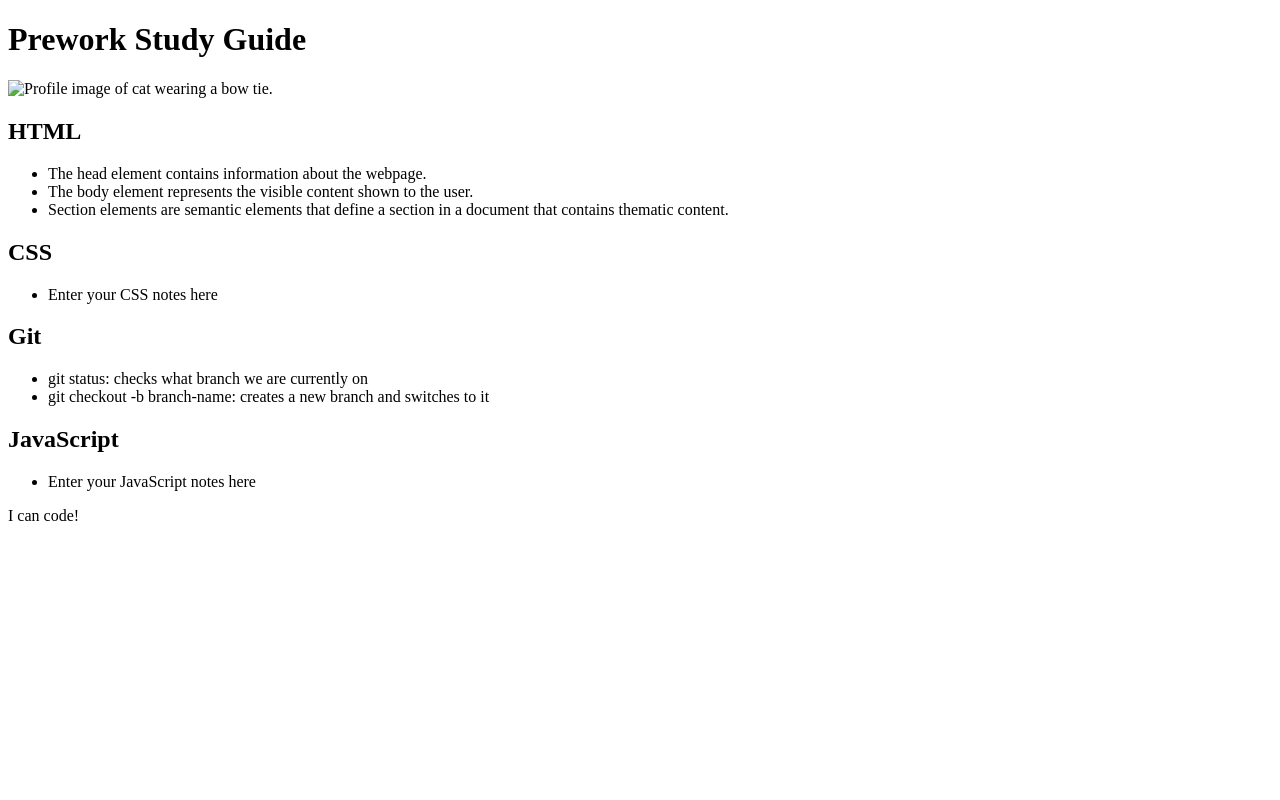
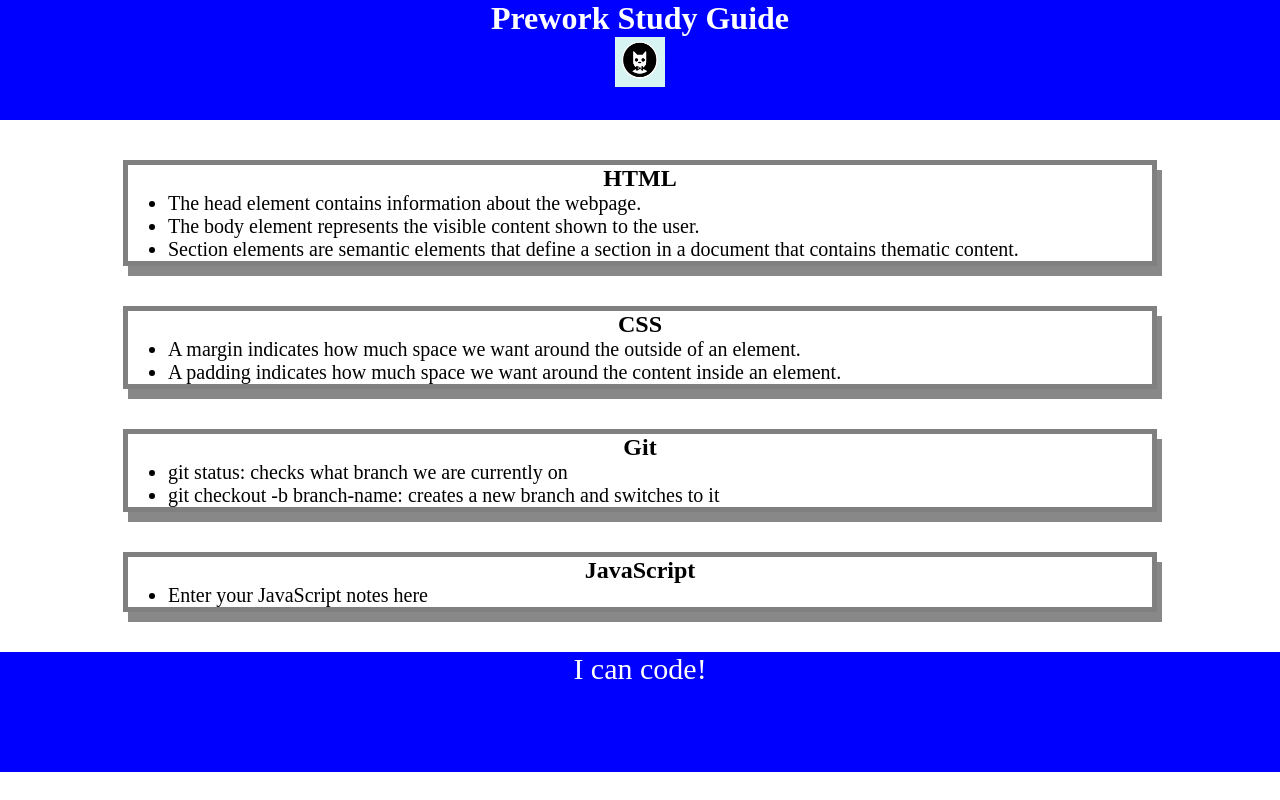
Before and after one commit to mdh1080/prework-study-guide, a plain HTML site: page index.html in a window 1280 px wide. Drawn offline with Linux system fonts and the light colour scheme.

Commit message:
added CSS to project

```diff
--- /dev/null
+++ b/assets/style.css
@@ -0,0 +1,41 @@
+* {
+    margin: 0;
+    padding: 0;
+}
+
+header,
+footer {
+    width: 100%;
+    height: 120px;
+    background-color: blue;
+    color: white;
+}
+
+h1,
+h2 {
+    text-align: center;
+}
+
+img {
+    display: block;
+    height: 50px;
+    width: 50px;
+    margin-left: auto;
+    margin-right: auto;
+}
+
+ul {
+    padding-left: 40px;
+    font-size: 20px;
+}
+
+p {
+    text-align: center;
+    font-size: 30px;
+  }
+  .card {
+    width: 80%;
+    margin: 40px auto;
+    border: 5px solid grey;
+    box-shadow: 5px 10px #888888;
+  }
--- a/index.html
+++ b/index.html
@@ -4,6 +4,7 @@
     <meta charset="UTF-8" />
     <meta http-equiv="X-UA-Compatible" content="IE=edge" />
     <meta name="viewport" content="width=device-width, initial-scale=1.0" />
+    <link rel="stylesheet" href="./assets/style.css">
     <title>Prework Study Guide</title>
   </head>
 
@@ -26,7 +27,8 @@
       <section class="card" id="css-section">
         <h2>CSS</h2>
         <ul>
-          <li>Enter your CSS notes here</li>
+          <li>A margin indicates how much space we want around the outside of an element.</li>
+          <li>A padding indicates how much space we want around the content inside an element.</li>
         </ul>
 
       </section>
```
Also changed, not shown: prework-study-guide/index.html (deleted, +0 -55 lines), assets/bowtie-cat.png (renamed from prework-study-guide/assets/bowtie-cat.png).
